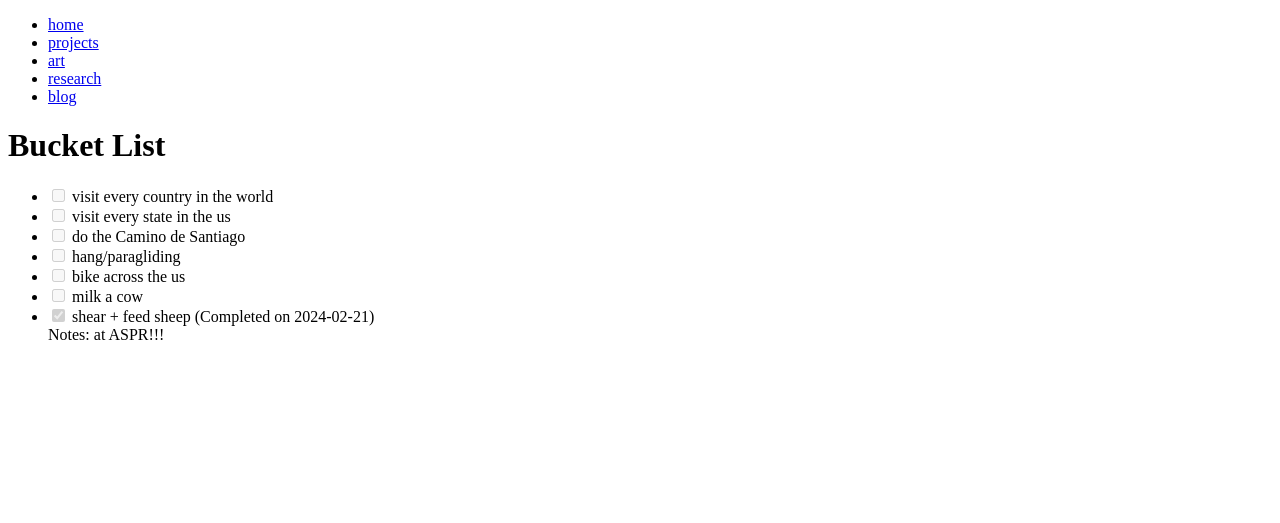
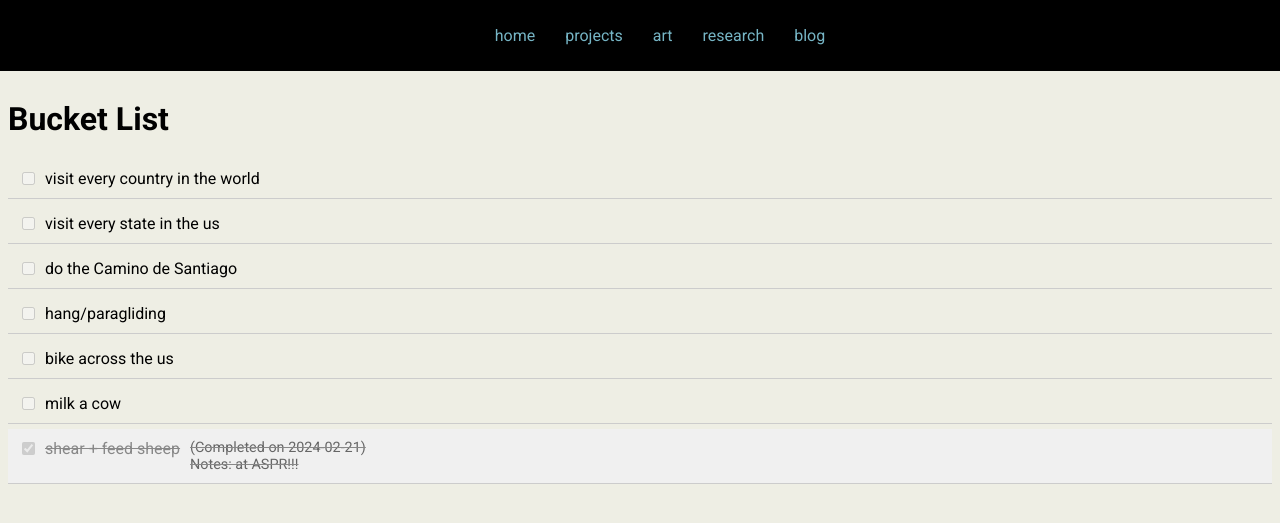
Before and after one commit to swan-07/swan-07.github.io, a Jekyll site: the page built from bucketlist.md, in a window 1280 px wide. Shown: the top 523 px of the page. Built offline with Jekyll 4.4.1, drawn with Linux system fonts in a browser that asks for light colours.

Commit message:
fixed css

```diff
--- a/_layouts/default.html
+++ b/_layouts/default.html
@@ -3,7 +3,7 @@
   <head>
     <meta charset="utf-8">
     <title>{{ page.title }}</title>
-    <link rel="stylesheet" href="/assets/css/styles.scss">
+    <link rel="stylesheet" href="/assets/css/styles.css">
     <link href="https://fonts.googleapis.com/css?family=Roboto:400,700&display=swap" rel="stylesheet">
     <link rel="shortcut icon" type="image/png" href="/icon.png">
     {% feed_meta %}
```
Also changed, not shown: Gemfile.lock.
